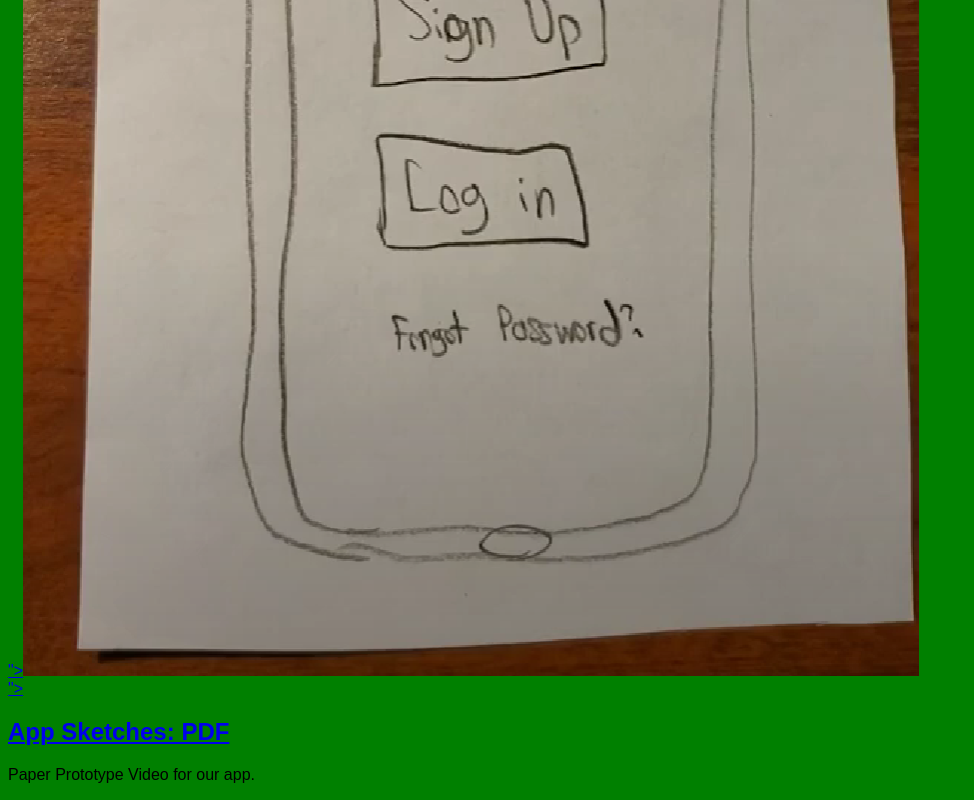
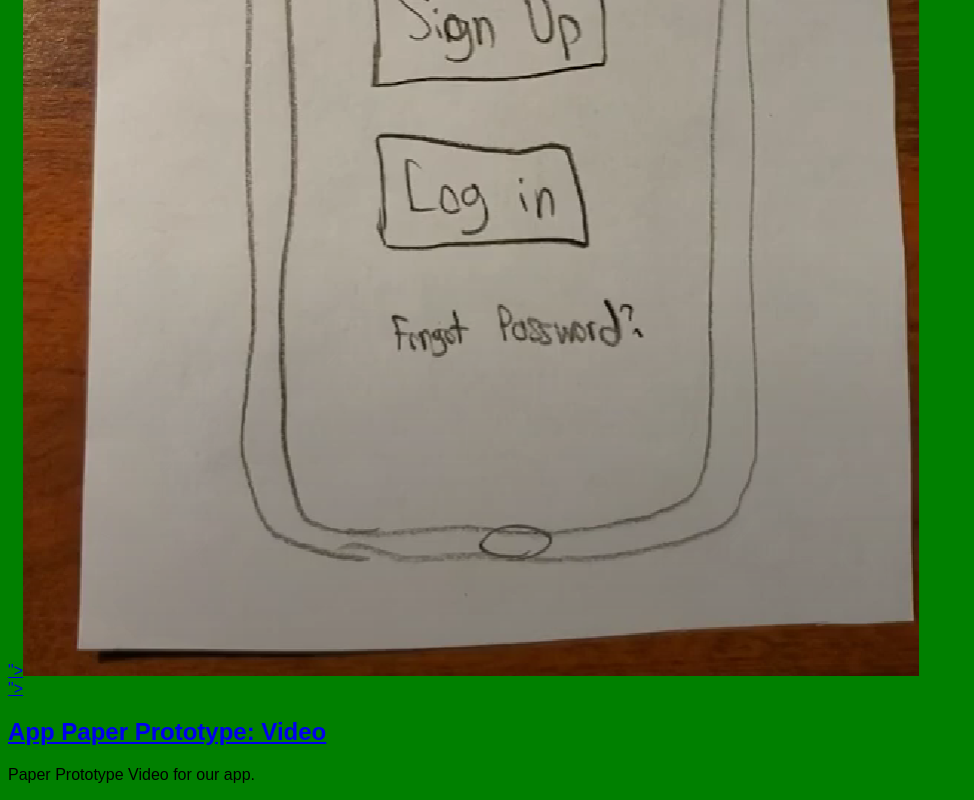
Before and after one commit to brandonwells54321/brandonwells54321.github.io, a plain HTML site: page index.html in a window 1280 px wide. Shown: the part 5098-5898 px from the top of the page, without its empty margins (0-974 px from the left). Drawn offline with Linux system fonts and the light colour scheme.

Commit message:
Add files via upload

```diff
--- a/index.html
+++ b/index.html
@@ -66,7 +66,7 @@
         <section class="assignment">
             <a href="<iframe width="560" height="315" src="https://www.youtube.com/embed/uvKIRZLjlk8" title="YouTube video player" frameborder="0" allow="accelerometer; autoplay; clipboard-write; encrypted-media; gyroscope; picture-in-picture" allowfullscreen></iframe>"><img src="images/AppPaperProtoVid.png"></a>
             <section class="ass-details">
-            <a href="<iframe width="560" height="315" src="https://www.youtube.com/embed/uvKIRZLjlk8" title="YouTube video player" frameborder="0" allow="accelerometer; autoplay; clipboard-write; encrypted-media; gyroscope; picture-in-picture" allowfullscreen></iframe>">    <h2>App Sketches: PDF</h2></a>
+            <a href="<iframe width="560" height="315" src="https://www.youtube.com/embed/uvKIRZLjlk8" title="YouTube video player" frameborder="0" allow="accelerometer; autoplay; clipboard-write; encrypted-media; gyroscope; picture-in-picture" allowfullscreen></iframe>">    <h2>App Paper Prototype: Video</h2></a>
             <p>
                 Paper Prototype Video for our app.
              </p>
```
